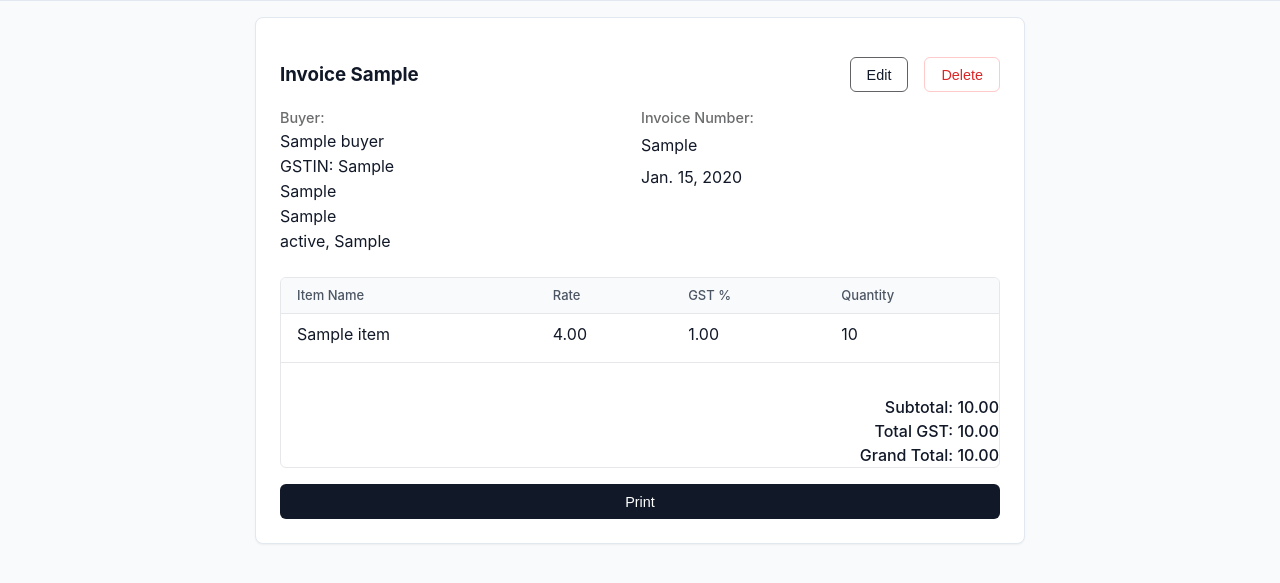
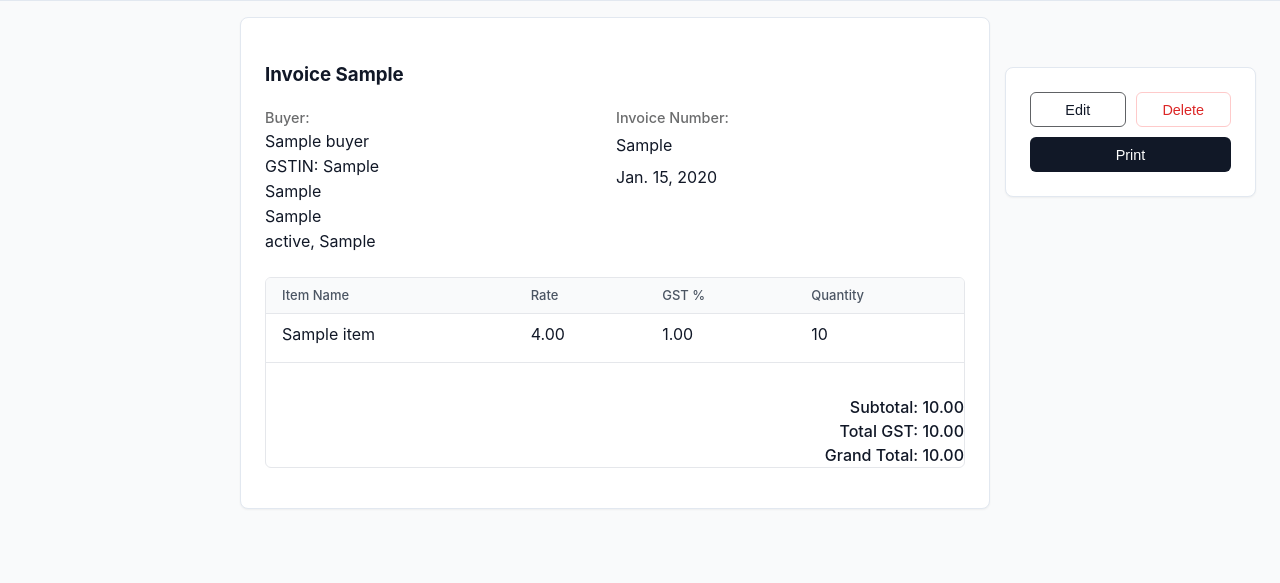
Before and after one commit to memeliciouss/invoicegen, a Django app: page /inv/1 in a window 1280 px wide. Shown: the part 68-651 px from the top of the page. Run offline with Django 5.2, Linux system fonts and the light colour scheme; tables that the repository leaves empty hold one stand-in row (values such as "Sample post").

Commit message:
print functin

```diff
--- a/static/styles.css
+++ b/static/styles.css
@@ -1,5 +1,6 @@
 body {
-    font-family: -apple-system, BlinkMacSystemFont, "Segoe UI", Roboto, "Helvetica Neue", Arial, sans-serif;
+  font-family: -apple-system, BlinkMacSystemFont, "Segoe UI", Roboto,
+    "Helvetica Neue", Arial, sans-serif;
   background-color: #f9fafb;
   color: #111827;
   margin: 0;
@@ -8,6 +9,38 @@ body {
 
 p {
   margin: 0;
+}
+
+/* Styles for print output */
+@media print {
+  /* Hides everything on the page */
+  body * {
+    visibility: hidden;
+  }
+
+  /* Makes only the #invoice card and its children visible */
+  #invoice,
+  #invoice * {
+    visibility: visible;
+  }
+
+  /* Positions the #invoice card at the top-left of the print page */
+  #invoice {
+    position: absolute;
+    left: 0;
+    top: 0;
+    padding: 15px;
+  }
+
+  /* Remove rounded corners from the card on print */
+  .card {
+    border-radius: 0 !important;
+  }
+
+  /* Ensure the totals section has no borders and is properly aligned */
+  .totals {
+    border: none !important;
+  }
 }
 
 .container {
@@ -189,7 +222,6 @@ p {
   vertical-align: top;
 }
 
-
 /* Error Card */
 .form-error-card {
   color: #dc2626;
--- a/templates/invoice.html
+++ b/templates/invoice.html
@@ -1,31 +1,22 @@
 {% extends 'base.html' %}
-{% block title %} Invoice {{ invoice.invNum}} {% endblock %}
+{% block title %}
+Invoice {{ invoice.invNum}}
+{% endblock %}
 {% block body %}
-<div class="card">
 
-    <div style="display: flex; align-items: center; justify-content: space-between;">
+<div style="display: flex; justify-content: center; align-items: flex-start; gap: 15px;">
+  <div style="flex: 0.5; max-width: 250px;"></div>
+
+  <div id="invoice" class="card" style="flex: 1.5; min-width: 700px;">
+    <div style="display: flex; align-items: center; justify-content: space-between">
       <div>
-            <h3>
-                Invoice {{invoice.invNum}}
-            </h3>
-        </div>
-
-        <div style="display: flex; gap:1rem;">
-            <a href="{% url 'editInvoice' pk=invoice.invId %}">
-                <button type="button" class="btn-secondary">Edit</button>
-            </a>
-
-            <form method = 'post' action="drop/{{invoice.invId}}">
-                {% csrf_token %}
-                <button type="submit" class="btn-destructive">Delete</button>
-            </form>
+        <h3>Invoice {{invoice.invNum}}</h3>
       </div>
     </div>
 
-    <div style="display: flex; gap: 2px; margin-bottom: 1rem;">
-
-        <div style="flex:1;">
-            <div class="form-field" style="gap:1px">
+    <div style="display: flex; gap: 2px; margin-bottom: 1rem">
+      <div style="flex: 1">
+        <div class="form-field" style="gap: 1px">
           <label>Buyer:</label>
           <p>{{ invoice.buyerId.name }}</p>
           <p>GSTIN: {{ invoice.buyerId.gstin }}</p>
@@ -34,17 +25,14 @@
           <p>{{ invoice.buyerId.state }}, {{ invoice.buyerId.pin }}</p>
         </div>
       </div>
-        <div style="flex:1;">
+      <div style="flex: 1">
         <div class="form-field">
           <label>Invoice Number: </label>
           <p>{{invoice.invNum}}</p>
         </div>
 
-            <div class="form-field" style="width: 80%;">
-                {{ invoice.date }}
+        <div class="form-field" style="width: 80%">{{ invoice.date }}</div>
       </div>
-      </div>
-
     </div>
 
     <div class="form-table-container">
@@ -61,39 +49,47 @@
           {% for item in items %}
           <tr class="item-row">
             <td>
-              <div class="form-field">
-                {{ item.itemName }}
-              </div>
+              <div class="form-field">{{ item.itemName }}</div>
             </td>
             <td>
-              <div class="form-field">
-                {{ item.rate }}
-              </div>
+              <div class="form-field">{{ item.rate }}</div>
             </td>
             <td>
-              <div class="form-field">
-                {{ item.gst }}
-              </div>
+              <div class="form-field">{{ item.gst }}</div>
             </td>
             <td>
-              <div class="form-field">
-                {{ item.qty }}
-              </div>
+              <div class="form-field">{{ item.qty }}</div>
             </td>
           </tr>
           {% endfor %}
         </tbody>
       </table>
 
-        <div class="totals" style="text-align: right; margin-top: 2rem; font-weight: 500;">
+      <div class="totals" style="text-align: right; margin-top: 2rem; font-weight: 500">
         <p>Subtotal: <span id="subtotal-display">{{ invoice.subTotal }}</span></p>
         <p>Total GST: <span id="gst-total-display">{{ invoice.gstTotal }}</span></p>
         <p>Grand Total: <span id="grand-total-display">{{ invoice.grandTotal }}</span></p>
       </div>
     </div>
+  </div>
 
-    <button class="btn-primary" style="width: 100%;">
+  <div class="card" style="flex: 0.5; max-width: 250px; height: fit-content; margin-top: 50px;">
+    <div style="display: flex; flex-direction: column; gap: 10px;">
+      <div style="display: flex; gap: 10px;">
+        <a href="{% url 'editInvoice' pk=invoice.invId %}" style="flex: 1;">
+          <button type="button" class="btn-secondary" style="width: 100%;">Edit</button>
+        </a>
+
+        <form method="post" action="drop/{{invoice.invId}}" style="flex: 1;">
+          {% csrf_token %}
+          <button type="submit" class="btn-destructive" style="width: 100%;">Delete</button>
+        </form>
+      </div>
+
+      <button class="btn-primary" style="width: 100%;" onclick="window.print()">
         Print
       </button>
     </div>
+  </div>
+</div>
 {% endblock %}
```
Lines whose indentation alone changed are shown as unchanged.
